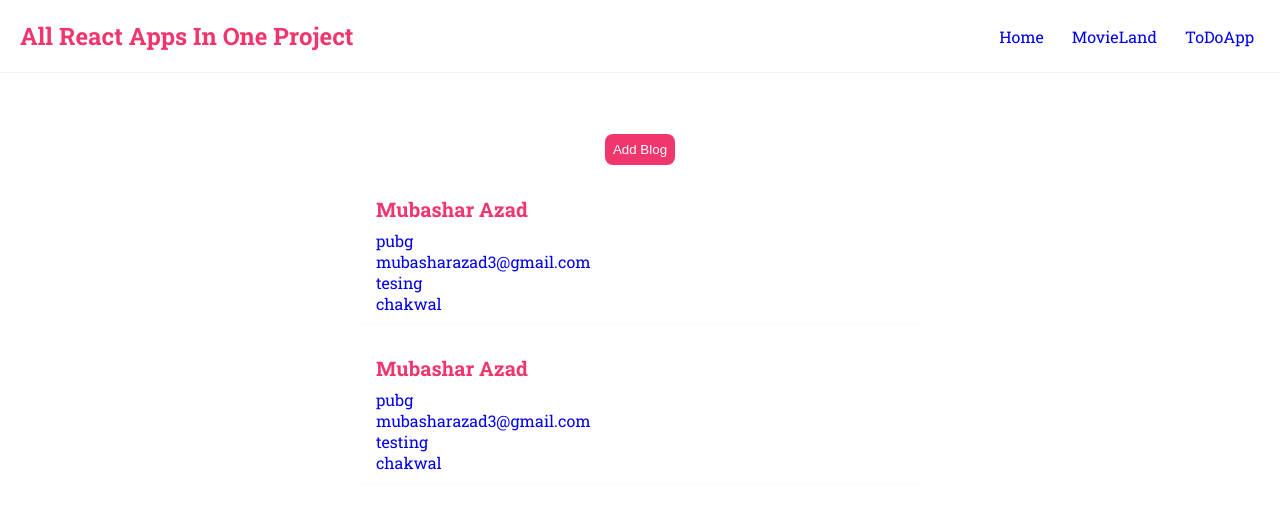
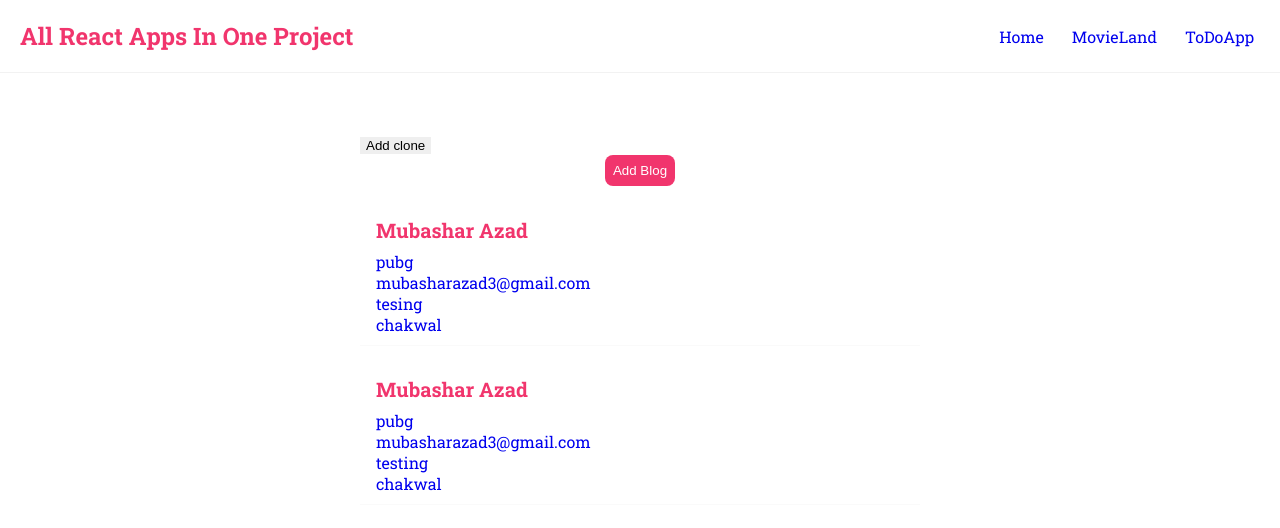
Before and after one commit to mubasharazad12/firstapp-2022, a React (Create React App) app: page /todoapp in a window 1280 px wide. Shown: the top 528 px of the page. Built offline with nearby package versions, Linux system fonts and the light colour scheme; data requests are answered from the project's data file.

Commit message:
berro task completed

```diff
--- a/src/Components/ToDoApp/Blog.jsx
+++ b/src/Components/ToDoApp/Blog.jsx
@@ -3,20 +3,52 @@ import useFetch from "../../Hooks/useFetch";
 import '../../Assets/css/todo.css'
 import Loading from "../Loading";
 import { Link } from "react-router-dom";
+import React from 'react';
+import { useState } from "react";
+
 
 const Blog = () => {
 
+
+
     const { data : blogs, loading, error } = useFetch("http://localhost:8000/users")
+
+    const [count, setCount] = useState([]);
+
+
 
     return (
 
+
+
         <div className="blog content">
+
+            <input
+                    type="button"
+                    value="Add clone"
+                    onClick={(e) =>setCount(count + 1)}
+                />
+
             <button className="add-button">
                 <Link to="/todoapp/create">   Add Blog </Link>
             </button>
             { error && <div> {error} </div>}
             { loading &&  <Loading />}
             { blogs && <BlogList blogs={blogs} /> }
+
+
+
+
+
+                    {Array.from(count).map((key, index) => (
+
+                                <div key={index}>
+
+                        { blogs && <BlogList blogs={blogs} /> }
+                                </div>
+                    ))}
+
+
 
         </div>
 
```
